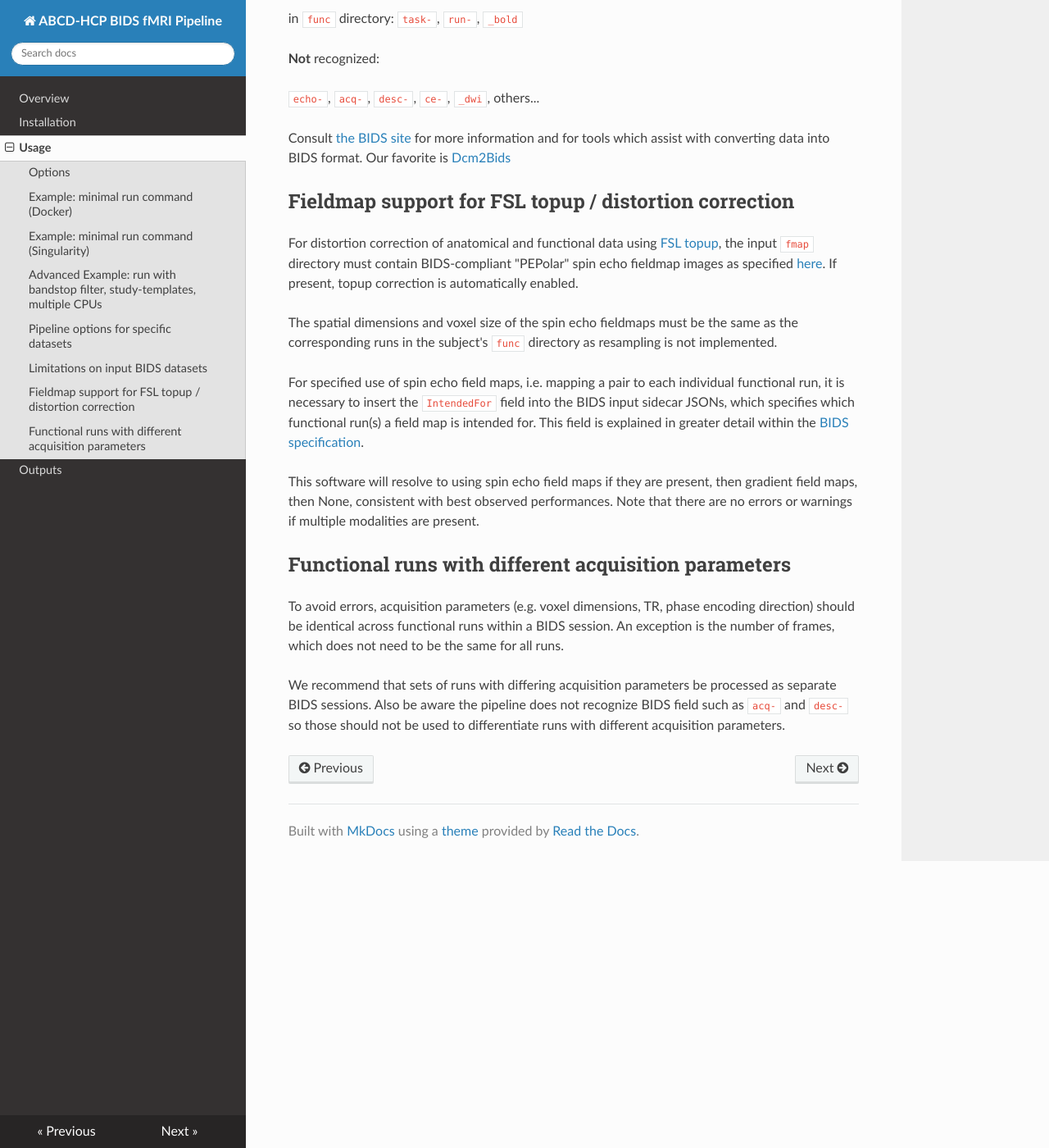
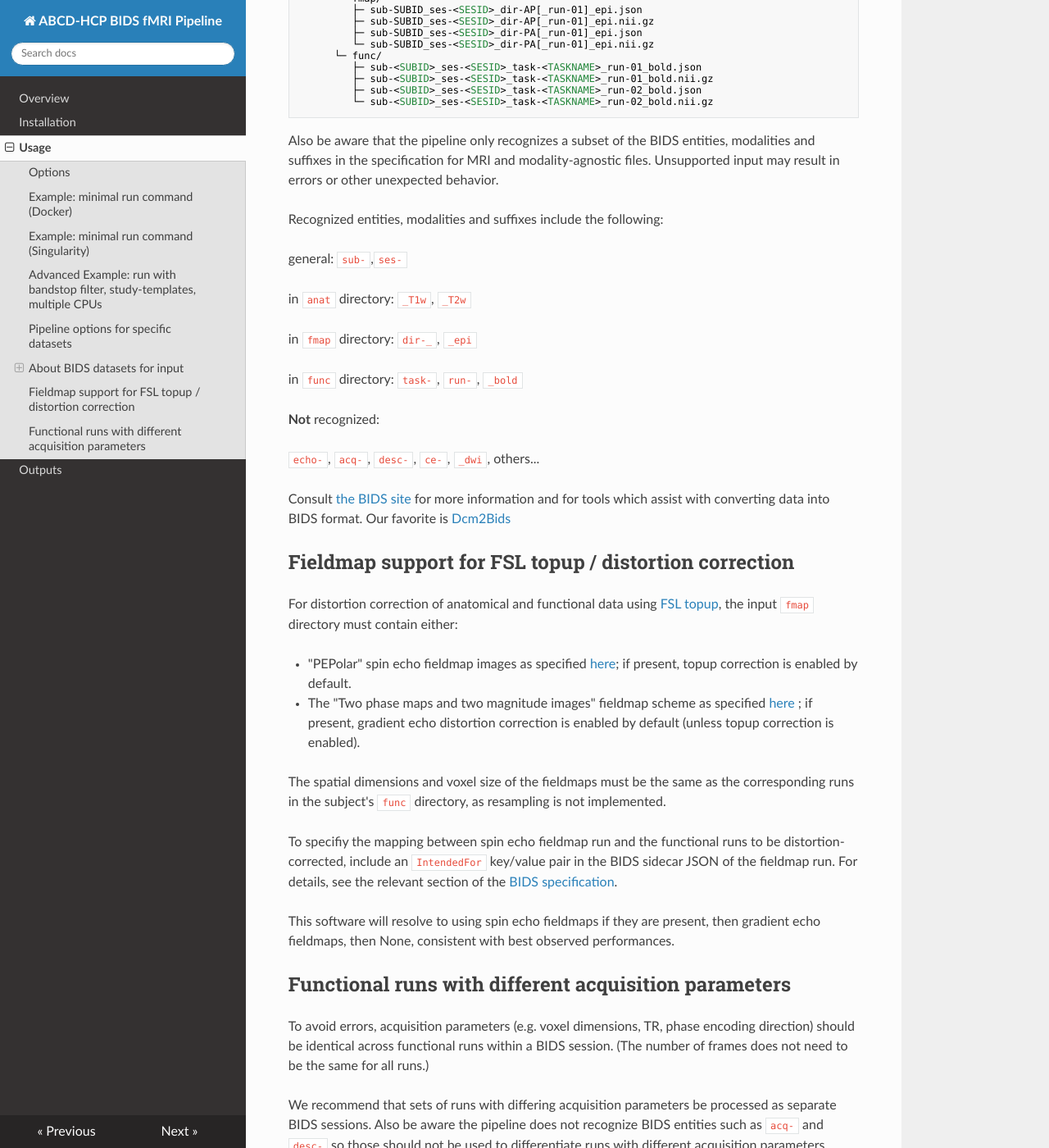
Before and after one commit to DCAN-Labs/abcd-hcp-pipeline, an MkDocs documentation site: the page built from docs/usage.md, in a window 1280 px wide and 1400 px high, scrolled down 4243 px. Shown: the whole window at 82% size. Built offline with MkDocs 1.6.1, drawn with Linux system fonts in a browser that asks for light colours; nearby versions of some CDN libraries; some of the changed text lies outside the part shown.

Commit message:
Update usage.md
Incorporate BIDS directory example from #107 in usage.md; clarify supported fmap schemes; some typo fixes and minor changes for readability

````diff
--- a/docs/usage.md
+++ b/docs/usage.md
@@ -178,17 +178,45 @@
 
 ## Pipeline options for specific datasets
 
-`--study-template`: For elderly or neurodegenerative populations, adding a "study template" tends to improve results. This is generally constructed using ANTs to build an average template of your subjects. this template is then used as an intermediate warp stage, assisting in nonlinear registration of subjects with large ventricles.
+`--study-template`: For elderly or neurodegenerative populations, using a "study template" tends to improve registration of subject anatomical volumes to atlas. This template is generally constructed using ANTs to build an average of your subjects. It is then used as an intermediate warp stage to assist in nonlinear registration to atlas.
 
 `--abcd-task` is not compatible with a BIDS folder structure, e.g. [DCAN file-mapper](https://github.com/DCAN-Labs/file-mapper) should **not** be used to map the pipeline output into a BIDS derivative if this option is to be used. **Note**: this tag is now deprecated and [DCAN abcd-tfmri-pipeline](https://github.com/DCAN-Labs/abcd-bids-tfmri-pipeline) is now our recommended tool for task analysis of this pipeline's output.
 
-## Limitations on input BIDS datasets
+##  About BIDS datasets for input
 
 This pipeline requires input be a [BIDS-formatted MRI dataset](https://bids-specification.readthedocs.io/en/stable/). Additionally, any functional data **must** be in a subdirectory of a BIDS session directory (e.g. a dataset with `sub-A/ses-01/func` is supported, but `sub-A/func` is not).
 
+### Example BIDS dataset (with "PEPolar" spin echo fieldmaps; for more info see section below ):
+
+```
+└─ BIDS_input/
+  ├─ dataset_description.json
+  ├─ README
+  ├─ CHANGES
+  ├─ participants.tsv
+  ├─ task-<TASKNAME>_bold.json
+  └─ sub-<SUBID>/
+    └─ ses-<SESID>/
+      └─ anat/
+         ├─ sub-<SUBID>_ses-<SESID>[_run-01]_T1w.json
+         └─ sub-<SUBID>_ses-<SESID>[_run-01]_T1w.nii.gz
+         ├─ sub-<SUBID>_ses-<SESID>[_run-01]_T2w.json
+         └─ sub-<SUBID>_ses-<SESID>[_run-01]_T2w.nii.gz
+      └─ fmap/
+         ├─ sub-SUBID_ses-<SESID>_dir-AP[_run-01]_epi.json
+         ├─ sub-SUBID_ses-<SESID>_dir-AP[_run-01]_epi.nii.gz
+         ├─ sub-SUBID_ses-<SESID>_dir-PA[_run-01]_epi.json
+         └─ sub-SUBID_ses-<SESID>_dir-PA[_run-01]_epi.nii.gz
+      └─ func/
+         ├─ sub-<SUBID>_ses-<SESID>_task-<TASKNAME>_run-01_bold.json
+         ├─ sub-<SUBID>_ses-<SESID>_task-<TASKNAME>_run-01_bold.nii.gz
+         ├─ sub-<SUBID>_ses-<SESID>_task-<TASKNAME>_run-02_bold.json
+         └─ sub-<SUBID>_ses-<SESID>_task-<TASKNAME>_run-02_bold.nii.gz
+```
+
 Also be aware that the pipeline only recognizes a subset of the BIDS entities, modalities and suffixes in the specification for MRI and modality-agnostic files. Unsupported input may result in errors or other unexpected behavior.
 
-Recognized fields include the following:
+Recognized entities, modalities and suffixes include the following:
 
 general: `sub-`,`ses-`
 
@@ -206,16 +234,19 @@
 
 ## Fieldmap support for FSL topup / distortion correction
 
-For distortion correction of anatomical and functional data using [FSL topup](https://fsl.fmrib.ox.ac.uk/fsl/fslwiki/topup), the input `fmap` directory must contain BIDS-compliant "PEPolar" spin echo fieldmap images as specified [here](https://bids-specification.readthedocs.io/en/stable/04-modality-specific-files/01-magnetic-resonance-imaging-data.html#fieldmap-data). If present, topup correction is automatically enabled.
+For distortion correction of anatomical and functional data using [FSL topup](https://fsl.fmrib.ox.ac.uk/fsl/fslwiki/topup), the input `fmap` directory must contain either:
 
-The spatial dimensions and voxel size of the spin echo fieldmaps must be the same as the corresponding runs in the subject's `func` directory as resampling is not implemented.
+- "PEPolar" spin echo fieldmap images as specified [here](https://bids-specification.readthedocs.io/en/stable/04-modality-specific-files/01-magnetic-resonance-imaging-data.html#fieldmap-data); if present, topup correction is enabled by default.
+- The "Two phase maps and two magnitude images" fieldmap scheme as specified [here](https://bids-specification.readthedocs.io/en/stable/modality-specific-files/magnetic-resonance-imaging-data.html#case-2-two-phase-maps-and-two-magnitude-images) ; if present, gradient echo distortion correction is enabled by default (unless topup correction is enabled).
 
-For specified use of spin echo field maps, i.e. mapping a pair to each individual functional run, it is necessary to insert the `IntendedFor` field into the BIDS input sidecar JSONs, which specifies which functional run(s) a field map is intended for. This field is explained in greater detail within the [BIDS specification](https://bids-specification.readthedocs.io/en/stable/04-modality-specific-files/01-magnetic-resonance-imaging-data.html#using-intendedfor-metadata).
+The spatial dimensions and voxel size of the fieldmaps must be the same as the corresponding runs in the subject's `func` directory, as resampling is not implemented.
 
-This software will resolve to using spin echo field maps if they are present, then gradient field maps, then None, consistent with best observed performances. Note that there are no errors or warnings if multiple modalities are present.
+To specifiy the mapping between spin echo fieldmap run and the functional runs to be distortion-corrected, include an `IntendedFor` key/value pair in the BIDS sidecar JSON of the fieldmap run. For details, see the relevant section of the [BIDS specification](https://bids-specification.readthedocs.io/en/stable/04-modality-specific-files/01-magnetic-resonance-imaging-data.html#using-intendedfor-metadata).
+
+This software will resolve to using spin echo fieldmaps if they are present, then gradient echo fieldmaps, then None, consistent with best observed performances.
 
 ## Functional runs with different acquisition parameters
 
-To avoid errors, acquisition parameters (e.g. voxel dimensions, TR, phase encoding direction) should be identical across functional runs within a BIDS session. An exception is the number of frames, which does not need to be the same for all runs.
+To avoid errors, acquisition parameters (e.g. voxel dimensions, TR, phase encoding direction) should be identical across functional runs within a BIDS session. (The number of frames does not need to be the same for all runs.)
 
-We recommend that sets of runs with differing acquisition parameters be processed as separate BIDS sessions. Also be aware the pipeline does not recognize BIDS field such as `acq-` and `desc-` so those should not be used to differentiate runs with different acquisition parameters.
+We recommend that sets of runs with differing acquisition parameters be processed as separate BIDS sessions. Also be aware the pipeline does not recognize BIDS entities such as `acq-` and `desc-` so those should not be used to differentiate runs with different acquisition parameters.
````
